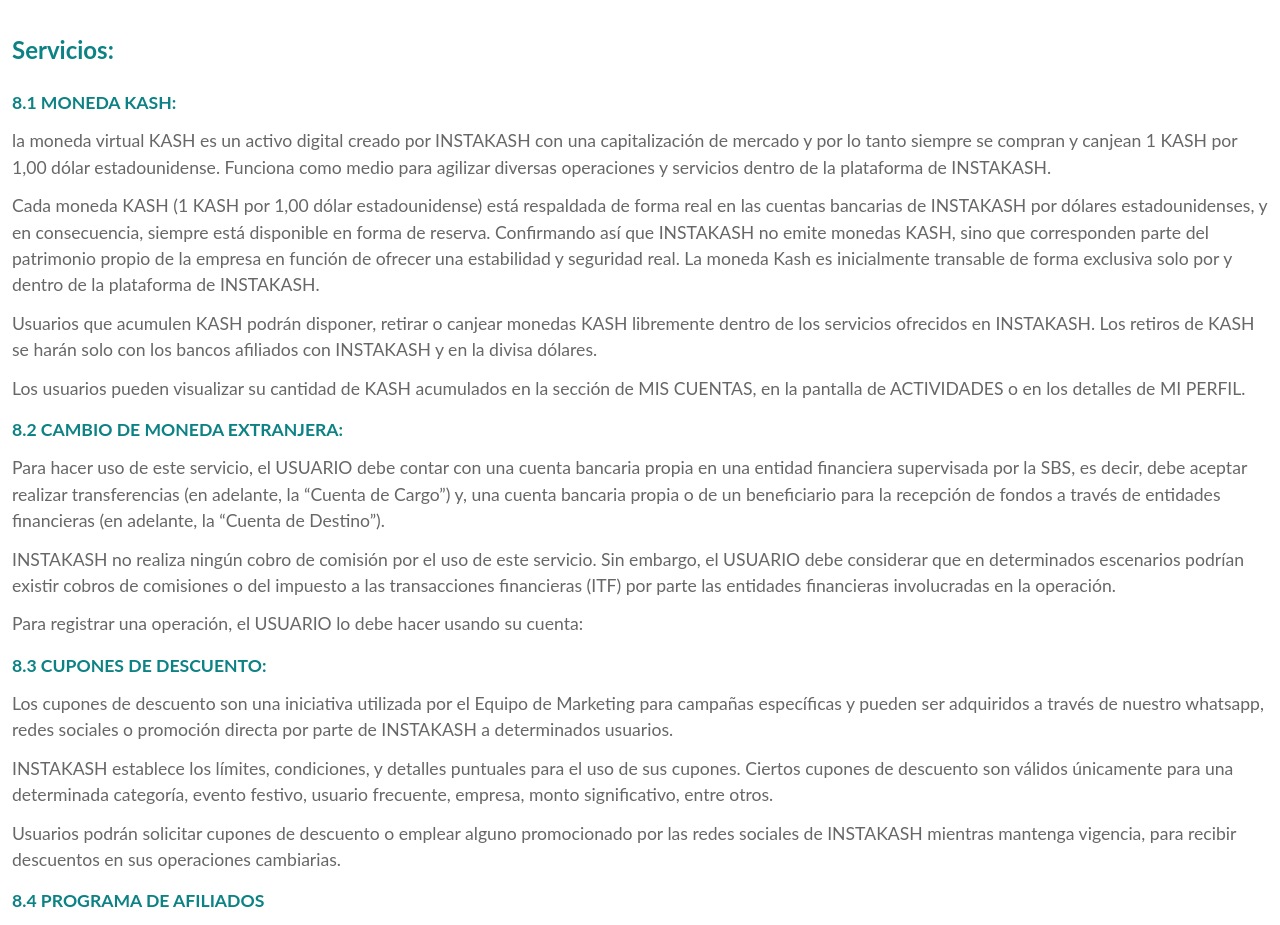
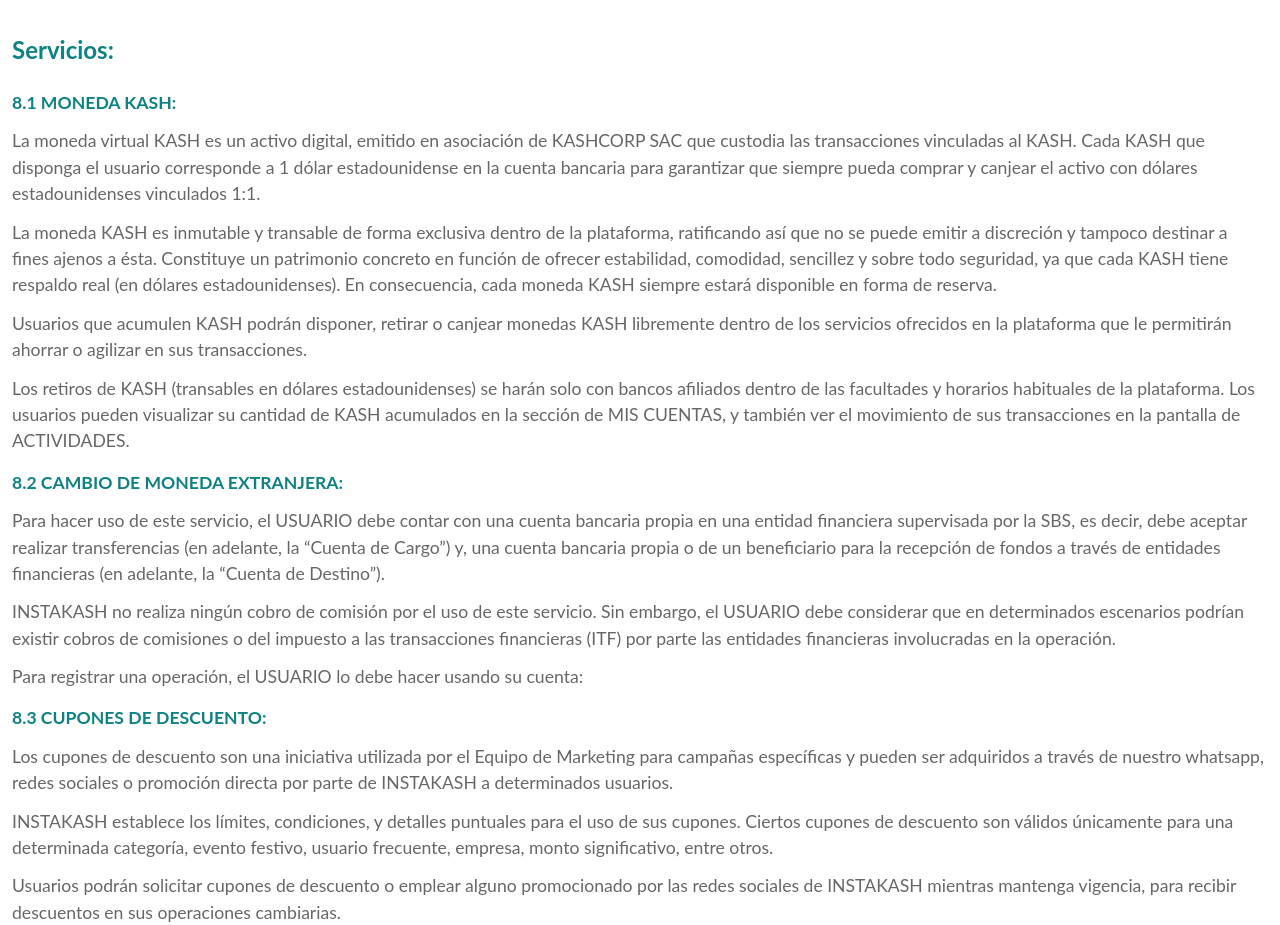
Before and after one commit to instakashnet/frontend-landing, a Next.js app: page /terminos-y-condiciones in a window 1280 px wide. Shown: the part 3180-4105 px from the top of the page. Built offline with nearby package versions, Linux system fonts and the light colour scheme.

Commit message:
terms and conditions changes

```diff
--- a/pages/index.js
+++ b/pages/index.js
@@ -69,7 +69,7 @@
                     Estamos registrados y autorizados <br /> por la <b>SBS</b>.
                   </p>
                 </div>
-                <h4 className="mb-2 md:mb-0">Transferencias inmediatas (5-25min):</h4>
+                <h4 className="mb-2 md:mb-0">Transferencias inmediatas (15-25min):</h4>
                 <div className={styles.banks}>
                   <img src="/images/banks/interbank.svg" alt="banco" />
                   <img src="/images/banks/bcp.svg" alt="banco" />
--- a/pages/terminos-y-condiciones.js
+++ b/pages/terminos-y-condiciones.js
@@ -188,21 +188,26 @@
           <ol className={styles.legalList}>
             <li>
               <h3>8.1 MONEDA KASH:</h3>
+
               <p>
-                la moneda virtual KASH es un activo digital creado por INSTAKASH con una capitalización de mercado y por lo tanto siempre se compran y canjean 1 KASH por 1,00 dólar
-                estadounidense. Funciona como medio para agilizar diversas operaciones y servicios dentro de la plataforma de INSTAKASH.
+                La moneda virtual KASH es un activo digital, emitido en asociación de KASHCORP SAC que custodia las transacciones vinculadas al KASH. Cada KASH que disponga el
+                usuario corresponde a 1 dólar estadounidense en la cuenta bancaria para garantizar que siempre pueda comprar y canjear el activo con dólares estadounidenses
+                vinculados 1:1.
               </p>
               <p>
-                Cada moneda KASH (1 KASH por 1,00 dólar estadounidense) está respaldada de forma real en las cuentas bancarias de INSTAKASH por dólares estadounidenses, y en
-                consecuencia, siempre está disponible en forma de reserva. Confirmando así que INSTAKASH no emite monedas KASH, sino que corresponden parte del patrimonio propio de
-                la empresa en función de ofrecer una estabilidad y seguridad real. La moneda Kash es inicialmente transable de forma exclusiva solo por y dentro de la plataforma de
-                INSTAKASH.
+                La moneda KASH es inmutable y transable de forma exclusiva dentro de la plataforma, ratificando así que no se puede emitir a discreción y tampoco destinar a fines
+                ajenos a ésta. Constituye un patrimonio concreto en función de ofrecer estabilidad, comodidad, sencillez y sobre todo seguridad, ya que cada KASH tiene respaldo
+                real (en dólares estadounidenses). En consecuencia, cada moneda KASH siempre estará disponible en forma de reserva.
               </p>
               <p>
-                Usuarios que acumulen KASH podrán disponer, retirar o canjear monedas KASH libremente dentro de los servicios ofrecidos en INSTAKASH. Los retiros de KASH se harán
-                solo con los bancos afiliados con INSTAKASH y en la divisa dólares.
+                Usuarios que acumulen KASH podrán disponer, retirar o canjear monedas KASH libremente dentro de los servicios ofrecidos en la plataforma que le permitirán ahorrar o
+                agilizar en sus transacciones.
               </p>
-              <p>Los usuarios pueden visualizar su cantidad de KASH acumulados en la sección de MIS CUENTAS, en la pantalla de ACTIVIDADES o en los detalles de MI PERFIL.</p>
+              <p>
+                Los retiros de KASH (transables en dólares estadounidenses) se harán solo con bancos afiliados dentro de las facultades y horarios habituales de la plataforma. Los
+                usuarios pueden visualizar su cantidad de KASH acumulados en la sección de MIS CUENTAS, y también ver el movimiento de sus transacciones en la pantalla de
+                ACTIVIDADES.
+              </p>
               <h3>8.2 CAMBIO DE MONEDA EXTRANJERA:</h3>
               <p>
                 Para hacer uso de este servicio, el USUARIO debe contar con una cuenta bancaria propia en una entidad financiera supervisada por la SBS, es decir, debe aceptar
```
